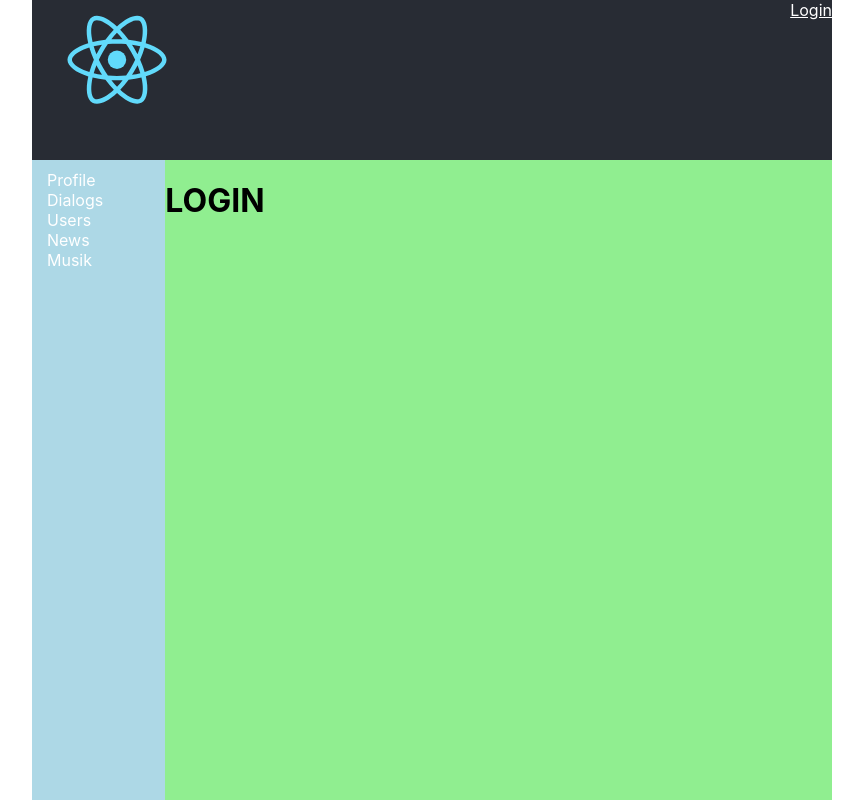
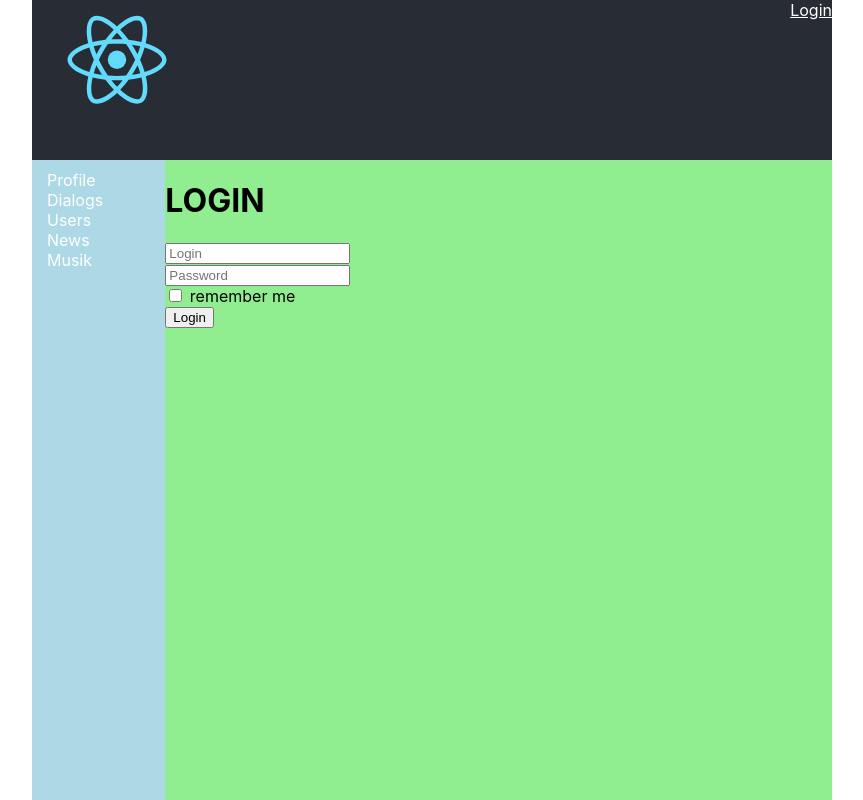
Before and after one commit to zvshchanova/socialnet, a React (Create React App) app: page /login in a window 1280 px wide. Shown: the top 800 px of the page, without its empty margins (208-1071 px from the left). Built offline with nearby package versions, Linux system fonts and the light colour scheme; no server answers.

Commit message:
75 - redux-form login

```diff
--- a/package.json
+++ b/package.json
@@ -13,6 +13,7 @@
     "react-router-dom": "^6.8.1",
     "react-scripts": "5.0.1",
     "redux": "^4.2.1",
+    "redux-form": "^8.3.9",
     "redux-thunk": "^2.4.2",
     "web-vitals": "^2.1.4"
   },
--- a/src/components/Login/Login.jsx
+++ b/src/components/Login/Login.jsx
@@ -1,7 +1,38 @@
 import React from "react";
+import { Field, reduxForm } from "redux-form";
+
+// store.getState().form
+
+const LoginForm = (props) =>{
+
+    return (
+    <form onSubmit={props.handleSubmit}>
+        <div>
+            <Field placeholder={"Login"} name={"login"} component="input"/>
+        </div>
+        <div>
+            <Field placeholder={"Password"} name={"password"} component="input"/>
+        </div>
+        <div>
+            <Field component="input" name={"rememberMe"} type={"checkbox"}/> remember me
+        </div>
+        <div>
+            <button>Login</button>
+        </div>
+    </form>
+    )
+}
+
+const LoginReduxForm = reduxForm({form: 'login'})(LoginForm)
 
 const Login = (props) =>{
-    return <h1>LOGIN</h1>
+    const onSubmit = (formData) => {
+        console.log(formData)
+    }
+    return <div>
+    <h1>LOGIN</h1>
+    <LoginReduxForm onSubmit={onSubmit}/>
+    </div>
 }
 
 export default Login;
--- a/src/components/Profile/ProfileInfo/ProfileStatus.jsx
+++ b/src/components/Profile/ProfileInfo/ProfileStatus.jsx
@@ -24,7 +24,6 @@
     }
 
     componentDidUpdate(prevProps, prevState) {
-        debugger
         if (prevProps.status !== this.props.status) {
             this.setState(
                 {
--- a/src/redux/redux-store.js
+++ b/src/redux/redux-store.js
@@ -6,14 +6,15 @@
 import {usersReducer} from './users-reducer';
 import {authReducer} from './auth-reducer';
 import ThunkMiddleware from 'redux-thunk'; // thunk as ThunkMiddleware
-
+import { reducer as formReducer} from 'redux-form'
 
 let reducers = combineReducers({
     profilePage: profileReducer,
     dialogsPage: dialogsReducer,
     sidebar: sidebarReducer,
     usersPage: usersReducer,
-    auth: authReducer
+    auth: authReducer,
+    form: formReducer
 }
 )
 let store = createStore(reducers, applyMiddleware(ThunkMiddleware));
--- a/src/redux/users-reducer.js
+++ b/src/redux/users-reducer.js
@@ -59,7 +59,7 @@
             return {...state,
                 followInProgress: action.isFetching
                 ? [...state.followInProgress, action.userId]
-                : state.followInProgress.filter(id => id !=action.userId)}
+                : state.followInProgress.filter(id => id !== action.userId)}
         default:
             return state;
     }
```
Also changed, not shown: 1 other file (tests, documents, lock files or other folders).
